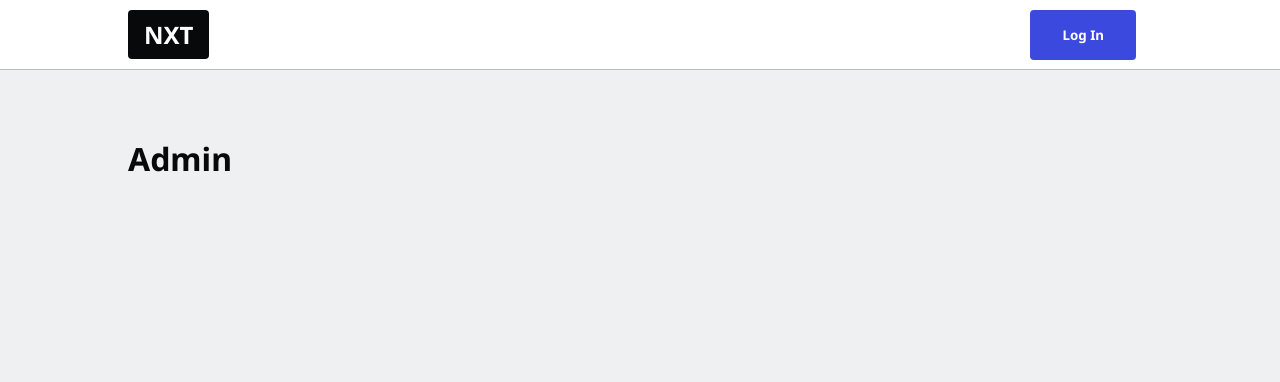
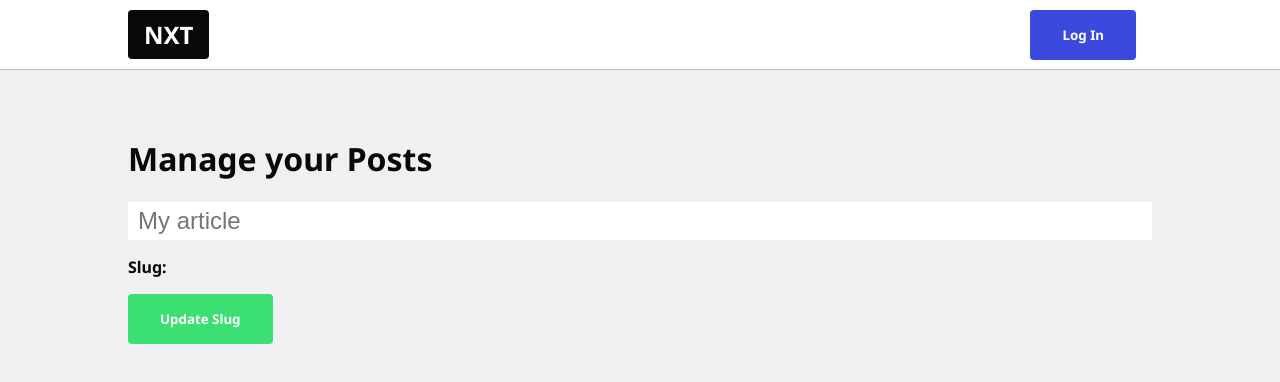
Before and after one commit to Chiradeep-Banik/Learning_React, a Next.js app in the folder project_3-fireship.io-course/: page /admin in a window 1280 px wide. Shown: the top 382 px of the page. Built offline with nearby package versions, Linux system fonts and the light colour scheme.

Commit message:
Ran into a lot of errors

```diff
--- a/project_3-fireship.io-course/lib/firebase.ts
+++ b/project_3-fireship.io-course/lib/firebase.ts
@@ -1,7 +1,6 @@
 import { getApps, initializeApp } from "firebase/app";
 import { getAuth, GoogleAuthProvider } from 'firebase/auth';
-import { getStorage } from 'firebase/storage';
-import { getFirestore } from 'firebase/firestore';
+import { getFirestore } from 'firebase/firestore/lite';
 
 const firebaseConfig = {
     apiKey: "AIzaSyD6JClBRCZuC1T6NBBU0OXXvLHBtHT52l4",
@@ -21,5 +20,4 @@ export let auth = getAuth();
 export const provider = new GoogleAuthProvider();
 
 
-export let storage = getStorage();
 export let firestore = getFirestore();
--- a/project_3-fireship.io-course/pages/admin/index.tsx
+++ b/project_3-fireship.io-course/pages/admin/index.tsx
@@ -1,13 +1,42 @@
 import { NextPage } from "next";
+import { useState, useRef, useContext } from "react";
 import HeadTag from "../../components/head";
-
+import { firestore } from "../../lib/firebase";
+import { setDoc, doc, } from "@firebase/firestore/lite";
+import { UserContext } from "../../lib/context";
 
 const AdminPostsPage: NextPage = () => {
 
+    const { user } = useContext(UserContext);
+    const [article, setArticle] = useState('');
+    const inputRef = useRef<HTMLInputElement>(null);
+    const updateSlug = () => {
+        if (inputRef.current) {
+            setArticle(inputRef.current.value);
+        }
+    }
+    const createArticle = async () => {
+
+        if (article.length > 0) {
+            let articles = doc(firestore, `articles/${user.uid}`);
+            await setDoc(articles, {
+                article
+            });
+        }
+
+        inputRef.current.value = '';
+        setArticle('');
+    }
     return (
         <main>
             <HeadTag title="Write Posts" />
-            <h1>Admin</h1>
+            <h1>Manage your Posts</h1>
+            {/*Must add the live post here*/}
+            <input type="text" placeholder="My article" onChange={updateSlug} ref={inputRef} />
+            <div>
+                <p style={{ wordWrap: 'break-word' }}><strong>Slug:</strong>{article}</p>
+            </div>
+            <button onClick={createArticle} className='btn-green'>Update Slug</button>
         </main>
     );
 };
```
Also changed, not shown: project_3-fireship.io-course/pages/enter.tsx (+14 -4 lines), project_3-fireship.io-course/pages/index.tsx (+37 -8 lines).
